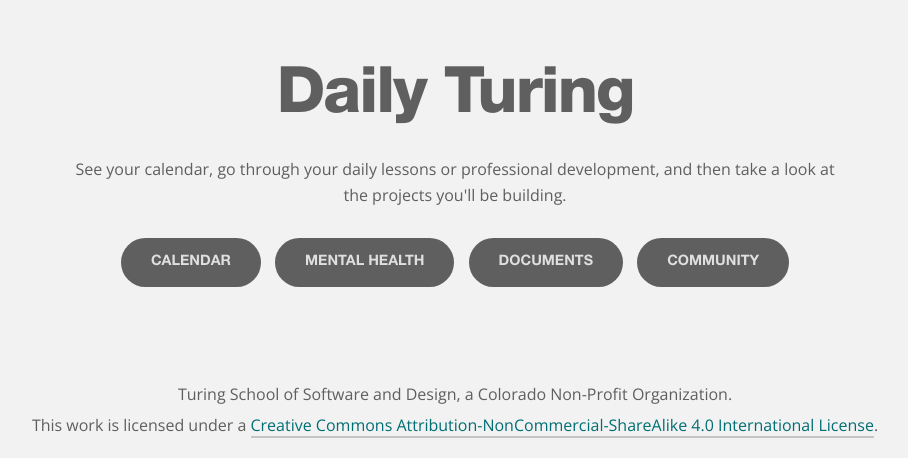
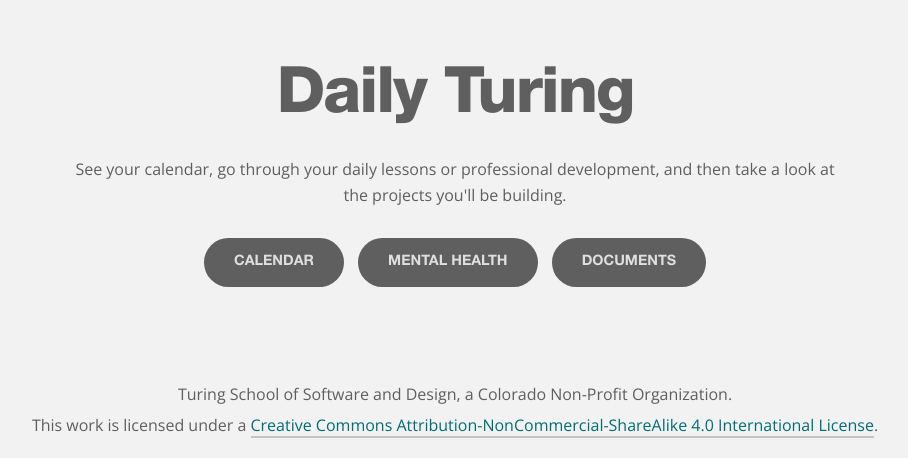
Before and after one commit to turingschool/launch-curriculum, a Jekyll site: the page built from index.html, in a window 1280 px wide, cut to the strip 647-1105 px from the top of the page. Shown: the whole strip, without its empty margins (185-1093 px from the left). Built offline with Jekyll 4.4.1, drawn with Linux system fonts in a browser that asks for light colours; nearby versions of some CDN libraries; comment, search, counter and statistics services are not loaded.

Commit message:
Remove Community Link on Index

```diff
--- a/index.html
+++ b/index.html
@@ -17,7 +17,7 @@
   <a class="btn btn-dark" href="/additional_resources/calendars">Calendar</a>
   <a class="btn btn-dark" href="/additional_resources/mental_health_resources">Mental Health</a>
   <a class="btn btn-dark" href="/additional_resources/documents">Documents</a>
-  <a class="btn btn-dark" href="https://community.turing.edu/">Community</a>
+<!--   <a class="btn btn-dark" href="https://community.turing.edu/">Community</a> -->
 </section>
 
 <footer>
```
